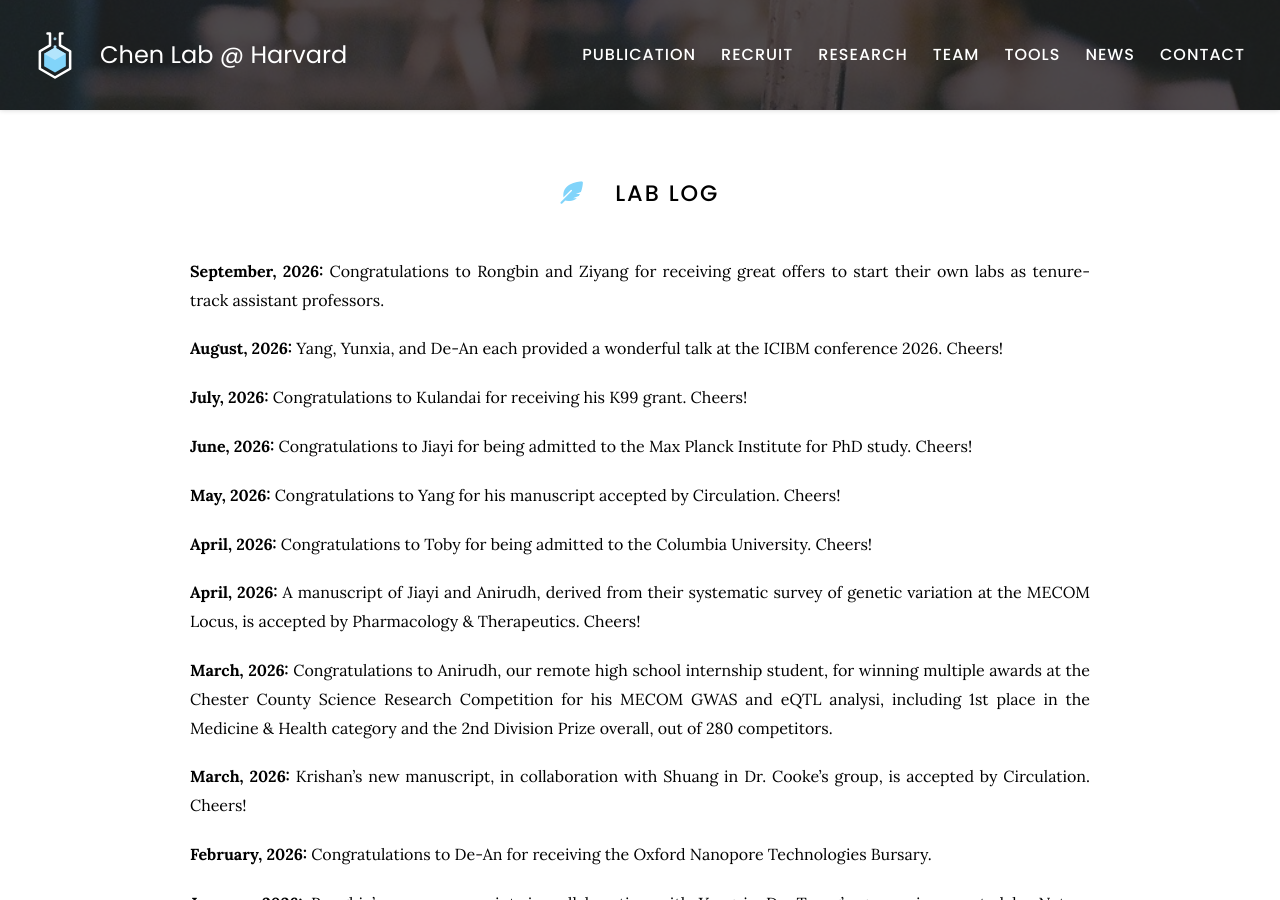
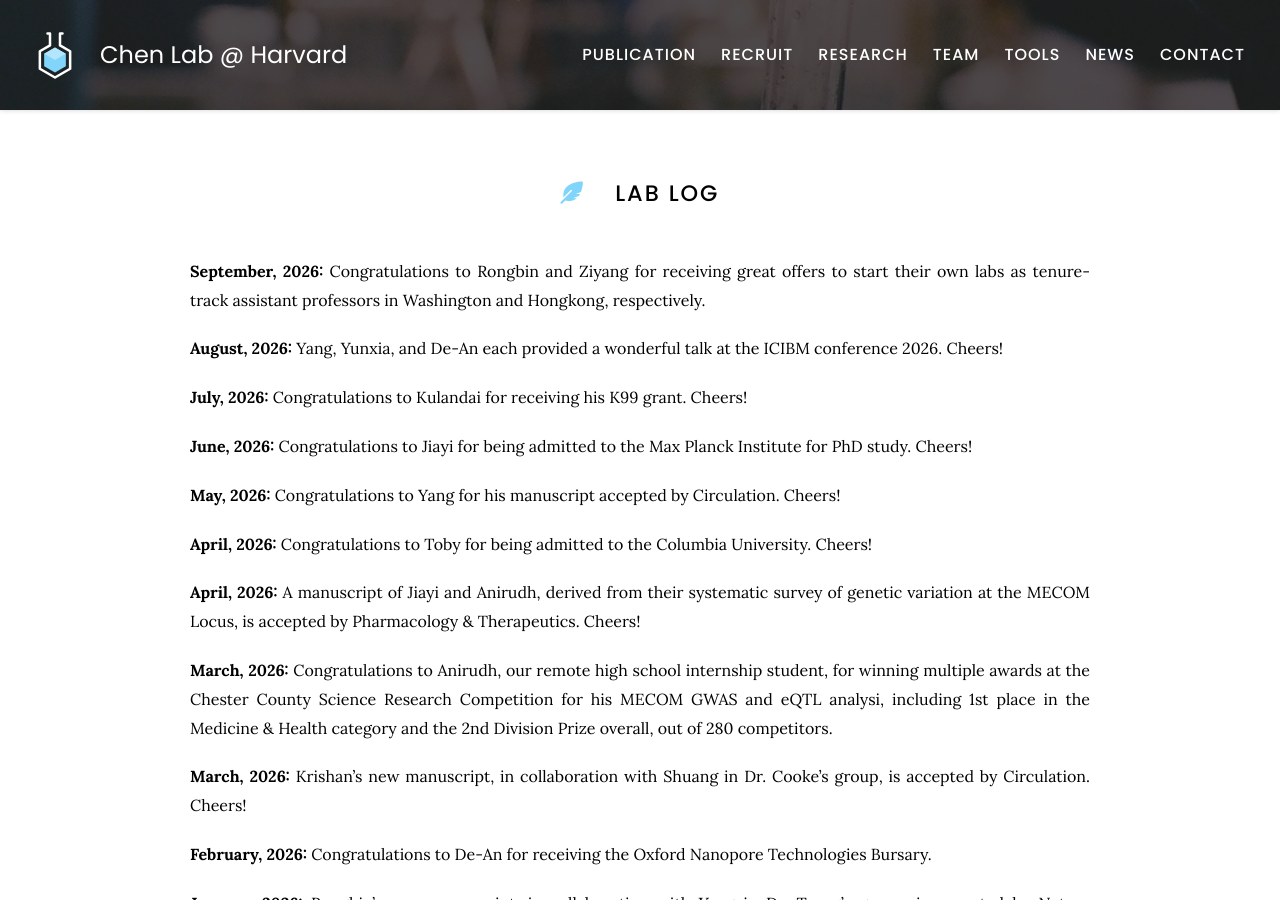
Before and after one commit to kaifuchenlab/kaifuchenlab.github.io, a Jekyll site: the page built from 7.news/index.md, in a window 1280 px wide and 900 px high. Built offline with Jekyll 4.4.1, drawn with Linux system fonts in a browser that asks for light colours.

Commit message:
Update index.md

```diff
--- a/7.news/index.md
+++ b/7.news/index.md
@@ -9,7 +9,7 @@ nav:
 
 
 **September, 2026:**
-Congratulations to Rongbin and Ziyang for receiving great offers to start their own labs as tenure-track assistant professors.
+Congratulations to Rongbin and Ziyang for receiving great offers to start their own labs as tenure-track assistant professors in Washington and Hongkong, respectively.
 
 **August, 2026:**
 Yang, Yunxia, and De-An each provided a wonderful talk at the ICIBM conference 2026. Cheers!
```
